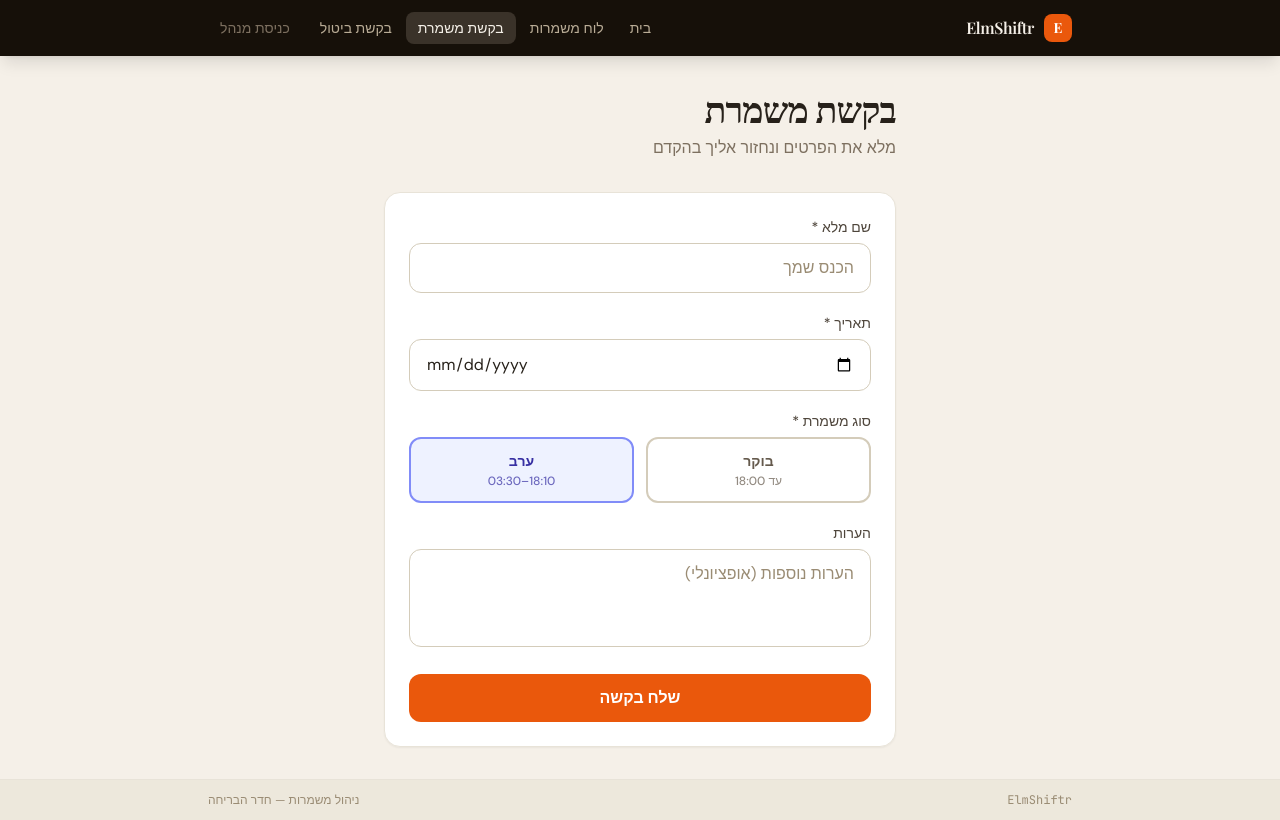
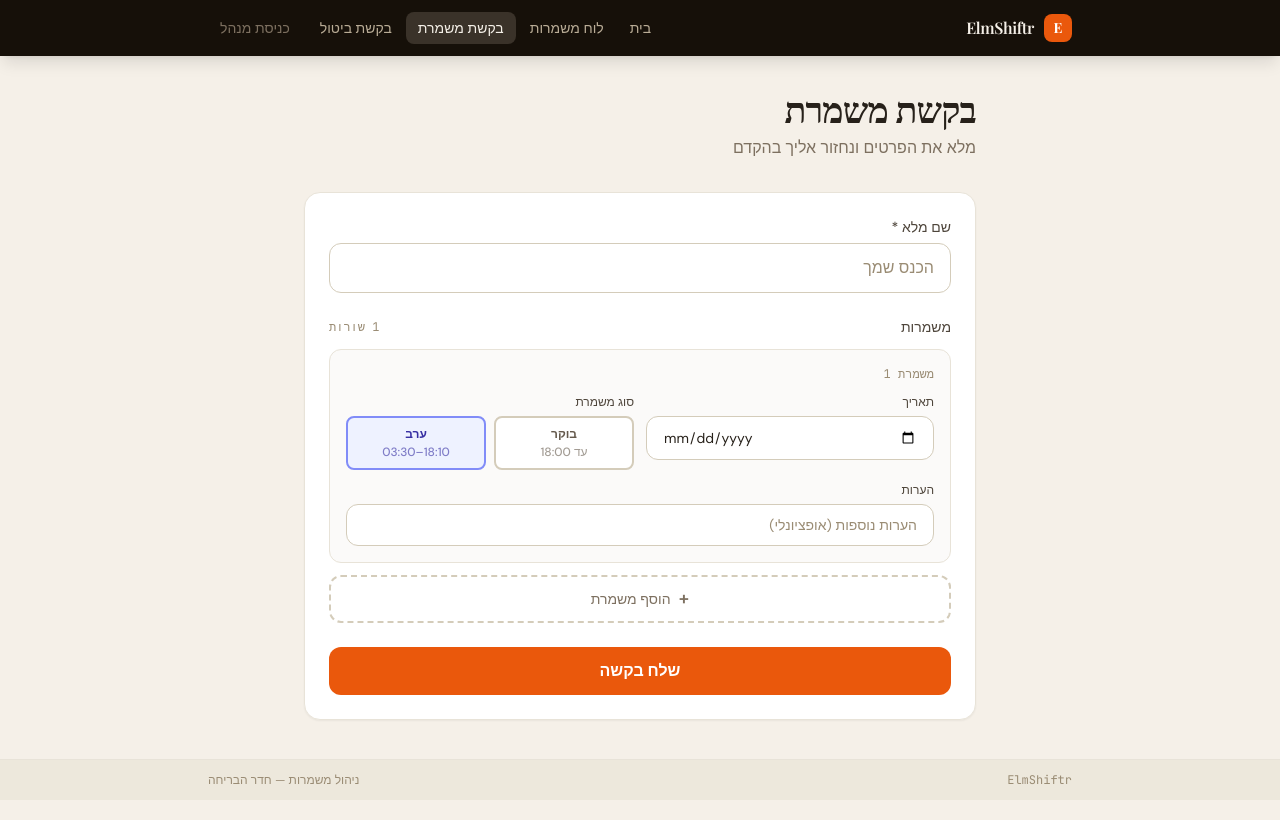
Before and after one commit to Dorvad/ElmShiftr, a React (Vite) app: page /#/request in a window 1280 px wide. Built offline with nearby package versions, Linux system fonts and the light colour scheme; no server answers.

Commit message:
Update RequestPage.tsx

```diff
--- a/src/pages/RequestPage.tsx
+++ b/src/pages/RequestPage.tsx
@@ -4,41 +4,80 @@ import { t } from '../lib/i18n'
 import { todayString } from '../lib/dateHelpers'
 import { Alert, Spinner } from '../components/ui'
 
+interface ShiftRow {
+  id: number
+  date: string
+  shiftType: ShiftType
+  notes: string
+}
+
+let rowCounter = 1
+
+function createRow(): ShiftRow {
+  return { id: rowCounter++, date: '', shiftType: 'evening', notes: '' }
+}
+
 export default function RequestPage() {
   const [name, setName] = useState('')
-  const [date, setDate] = useState('')
-  const [shiftType, setShiftType] = useState<ShiftType>('evening')
-  const [notes, setNotes] = useState('')
+  const [rows, setRows] = useState<ShiftRow[]>([createRow()])
   const [loading, setLoading] = useState(false)
   const [success, setSuccess] = useState(false)
+  const [successCount, setSuccessCount] = useState(0)
   const [error, setError] = useState<string | null>(null)
-  const [warning, setWarning] = useState<string | null>(null)
+  const [warnings, setWarnings] = useState<number[]>([])
+
+  const updateRow = (id: number, field: keyof ShiftRow, value: string) => {
+    setRows(prev => prev.map(r => r.id === id ? { ...r, [field]: value } : r))
+  }
+
+  const addRow = () => setRows(prev => [...prev, createRow()])
+
+  const removeRow = (id: number) => {
+    if (rows.length === 1) return
+    setRows(prev => prev.filter(r => r.id !== id))
+  }
 
   const handleSubmit = async (e: React.FormEvent) => {
     e.preventDefault()
     setError(null)
-    setWarning(null)
-    if (!name.trim() || !date) { setError(t.errors.required); return }
+    setWarnings([])
+
+    if (!name.trim()) { setError(t.errors.required); return }
+
+    const filledRows = rows.filter(r => r.date)
+    if (filledRows.length === 0) { setError('יש לבחור תאריך לפחות לאחת המשמרות'); return }
+
     setLoading(true)
     try {
-      // Check duplicate
+      const warnIds: number[] = []
+
+      for (const row of filledRows) {
         const { data: dup } = await supabase
-        .from('shift_requests')
-        .select('id')
-        .eq('name', name.trim())
-        .eq('date', date)
-        .eq('shift_type', shiftType)
-        .in('status', ['pending', 'approved'])
-        .limit(1)
-      if (dup && dup.length > 0) setWarning(t.pages.request.duplicateWarning)
+          .from('shift_requests').select('id')
+          .eq('name', name.trim()).eq('date', row.date)
+          .eq('shift_type', row.shiftType)
+          .in('status', ['pending', 'approved']).limit(1)
+        if (dup && dup.length > 0) { warnIds.push(row.id); continue }
 
-      const { error: err } = await supabase.from('shift_requests').insert({
-        name: name.trim(), date, shift_type: shiftType,
-        notes: notes.trim() || null, status: 'pending',
+        await supabase.from('shift_requests').insert({
+          name: name.trim(),
+          date: row.date,
+          shift_type: row.shiftType,
+          notes: row.notes.trim() || null,
+          status: 'pending',
         })
-      if (err) throw err
+      }
+
+      setWarnings(warnIds)
+      const submitted = filledRows.length - warnIds.length
+      if (submitted > 0) {
+        setSuccessCount(submitted)
         setSuccess(true)
-      setName(''); setDate(''); setShiftType('evening'); setNotes('')
+        setName('')
+        setRows([createRow()])
+      } else {
+        setError(t.pages.request.duplicateWarning)
+      }
     } catch (e: unknown) {
       setError(e instanceof Error ? e.message : t.errors.generic)
     } finally {
@@ -54,63 +93,124 @@ export default function RequestPage() {
             <span className="text-3xl text-emerald-600 font-mono font-bold">✓</span>
           </div>
           <h2 className="font-display text-2xl font-semibold mb-2">{t.pages.request.success}</h2>
-          <p className="text-ink-500 mb-6">{t.pages.request.successDesc}</p>
-          <button onClick={() => setSuccess(false)} className="btn-secondary w-full">הגש בקשה נוספת</button>
+          <p className="text-ink-500 mb-1">{t.pages.request.successDesc}</p>
+          <p className="text-sm font-mono text-ink-400 mb-6">
+            {successCount} {successCount === 1 ? 'משמרת נשלחה' : 'משמרות נשלחו'}
+          </p>
+          <button onClick={() => setSuccess(false)} className="btn-secondary w-full">
+            הגש בקשה נוספת
+          </button>
         </div>
       </div>
     )
   }
 
+  const filledCount = rows.filter(r => r.date).length
+
   return (
-    <div className="animate-fade-in max-w-lg mx-auto">
+    <div className="animate-fade-in max-w-2xl mx-auto">
       <div className="mb-8">
         <h1 className="page-header mb-2">{t.pages.request.title}</h1>
         <p className="text-ink-500">{t.pages.request.subtitle}</p>
       </div>
+
       <div className="card p-6">
-        <form onSubmit={handleSubmit} className="flex flex-col gap-5">
+        <form onSubmit={handleSubmit} className="flex flex-col gap-6">
           {error && <Alert type="error" message={error} />}
-          {warning && <Alert type="warning" message={warning} />}
 
+          {/* Name */}
           <div>
             <label className="label">{t.form.name} *</label>
-            <input className="input" type="text" placeholder={t.form.namePlaceholder}
-              value={name} onChange={e => setName(e.target.value)} required />
+            <input
+              className="input"
+              type="text"
+              placeholder={t.form.namePlaceholder}
+              value={name}
+              onChange={e => setName(e.target.value)}
+              required
+            />
           </div>
 
-          <div>
-            <label className="label">{t.form.date} *</label>
-            <input className="input" type="date" min={todayString()}
-              value={date} onChange={e => setDate(e.target.value)} required />
+          {/* Shift rows */}
+          <div className="flex flex-col gap-3">
+            <div className="flex items-center justify-between">
+              <label className="label mb-0">משמרות</label>
+              <span className="text-xs font-mono text-ink-400">{rows.length} שורות</span>
             </div>
 
+            {rows.map((row, idx) => (
+              <div key={row.id}
+                className={`rounded-xl border p-4 flex flex-col gap-3 transition-all duration-150 ${
+                  warnings.includes(row.id)
+                    ? 'border-amber-300 bg-amber-50'
+                    : 'border-ink-100 bg-ink-50/40'
+                }`}>
+
+                <div className="flex items-center justify-between">
+                  <span className="text-xs font-mono text-ink-400">משמרת {idx + 1}</span>
+                  <div className="flex items-center gap-3">
+                    {warnings.includes(row.id) && (
+                      <span className="text-xs text-amber-700 font-medium">כבר קיימת בקשה</span>
+                    )}
+                    {rows.length > 1 && (
+                      <button type="button" onClick={() => removeRow(row.id)}
+                        className="text-ink-300 hover:text-red-500 transition-colors text-sm font-mono">
+                        ✕
+                      </button>
+                    )}
+                  </div>
+                </div>
+
+                <div className="grid grid-cols-1 sm:grid-cols-2 gap-3">
                   <div>
-            <label className="label">{t.form.shiftType} *</label>
-            <div className="grid grid-cols-2 gap-3">
+                    <label className="label text-xs">{t.form.date}</label>
+                    <input className="input text-sm py-2.5" type="date" min={todayString()}
+                      value={row.date} onChange={e => updateRow(row.id, 'date', e.target.value)} />
+                  </div>
+                  <div>
+                    <label className="label text-xs">{t.form.shiftType}</label>
+                    <div className="grid grid-cols-2 gap-2">
                       {(['morning', 'evening'] as ShiftType[]).map(type => (
-                <button key={type} type="button" onClick={() => setShiftType(type)}
-                  className={`px-4 py-3 rounded-xl border-2 font-medium text-sm transition-all duration-150 ${
-                    shiftType === type
+                        <button key={type} type="button"
+                          onClick={() => updateRow(row.id, 'shiftType', type)}
+                          className={`px-3 py-2 rounded-lg border-2 text-xs font-medium transition-all duration-150 ${
+                            row.shiftType === type
                               ? type === 'morning'
                                 ? 'border-amber-400 bg-amber-50 text-amber-800'
                                 : 'border-indigo-400 bg-indigo-50 text-indigo-800'
                               : 'border-ink-200 text-ink-600 hover:border-ink-300 bg-white'
                           }`}>
                           <div className="font-semibold">{type === 'morning' ? 'בוקר' : 'ערב'}</div>
-                  <div className="text-xs opacity-70 mt-0.5">{type === 'morning' ? 'עד 18:00' : '18:10–03:30'}</div>
+                          <div className="opacity-60 mt-0.5">{type === 'morning' ? 'עד 18:00' : '18:10–03:30'}</div>
                         </button>
                       ))}
                     </div>
                   </div>
+                </div>
 
                 <div>
-            <label className="label">{t.form.notes}</label>
-            <textarea className="input resize-none" rows={3} placeholder={t.form.notesPlaceholder}
-              value={notes} onChange={e => setNotes(e.target.value)} />
+                  <label className="label text-xs">{t.form.notes}</label>
+                  <input className="input text-sm py-2.5" type="text"
+                    placeholder={t.form.notesPlaceholder}
+                    value={row.notes} onChange={e => updateRow(row.id, 'notes', e.target.value)} />
+                </div>
+              </div>
+            ))}
+
+            <button type="button" onClick={addRow}
+              className="w-full py-3 rounded-xl border-2 border-dashed border-ink-200 text-ink-500 hover:border-ink-400 hover:text-ink-700 hover:bg-ink-50/50 transition-all duration-150 text-sm font-medium flex items-center justify-center gap-2">
+              <span className="text-lg leading-none font-mono">+</span>
+              הוסף משמרת
+            </button>
           </div>
 
           <button type="submit" className="btn-ember w-full" disabled={loading}>
-            {loading ? <><Spinner size="sm" />{t.form.submitting}</> : t.form.submit}
+            {loading
+              ? <><Spinner size="sm" />{t.form.submitting}</>
+              : filledCount > 1
+                ? `שלח ${filledCount} משמרות`
+                : 'שלח בקשה'
+            }
           </button>
         </form>
       </div>
```
Lines whose indentation alone changed are shown as unchanged.
